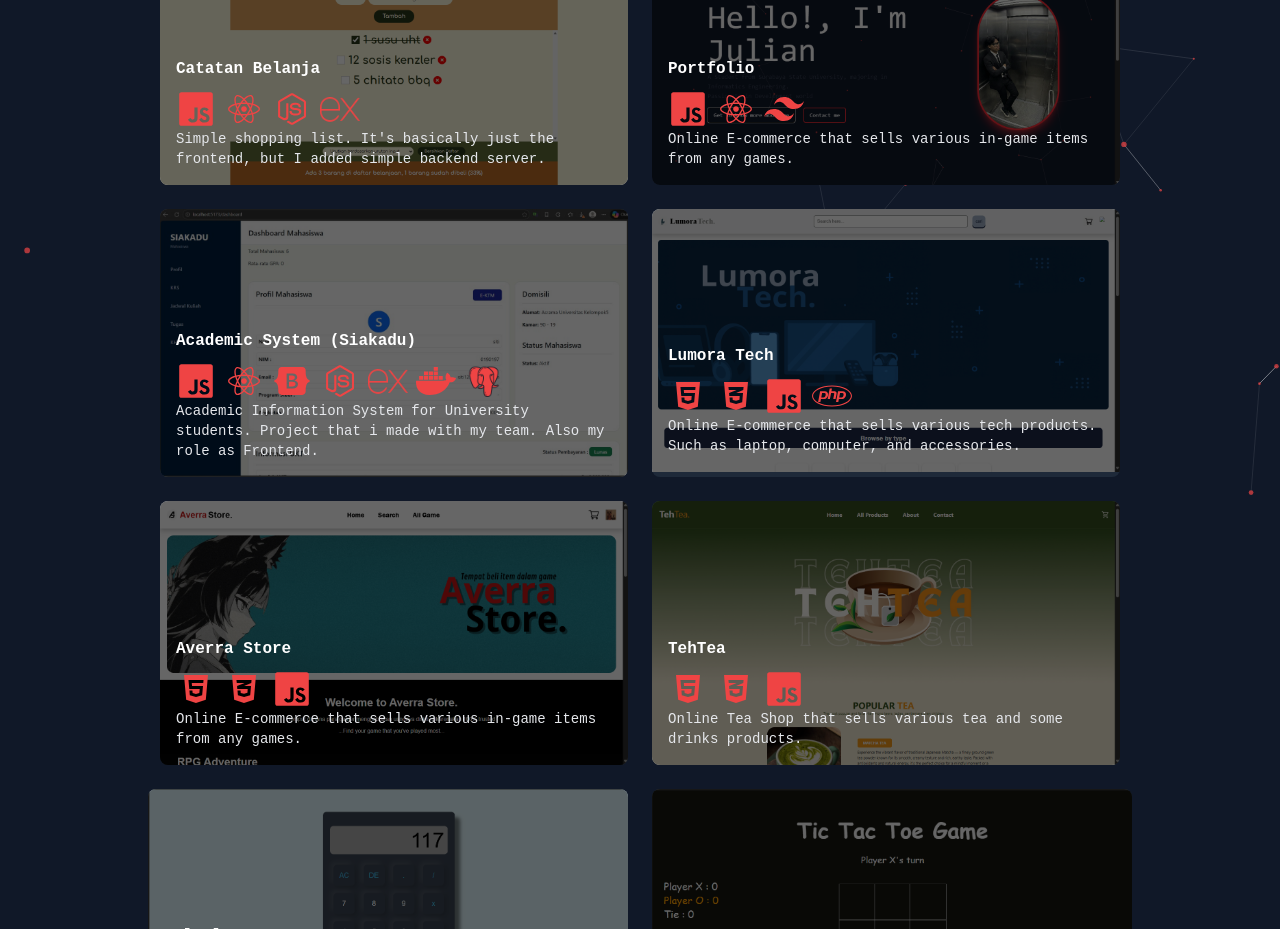
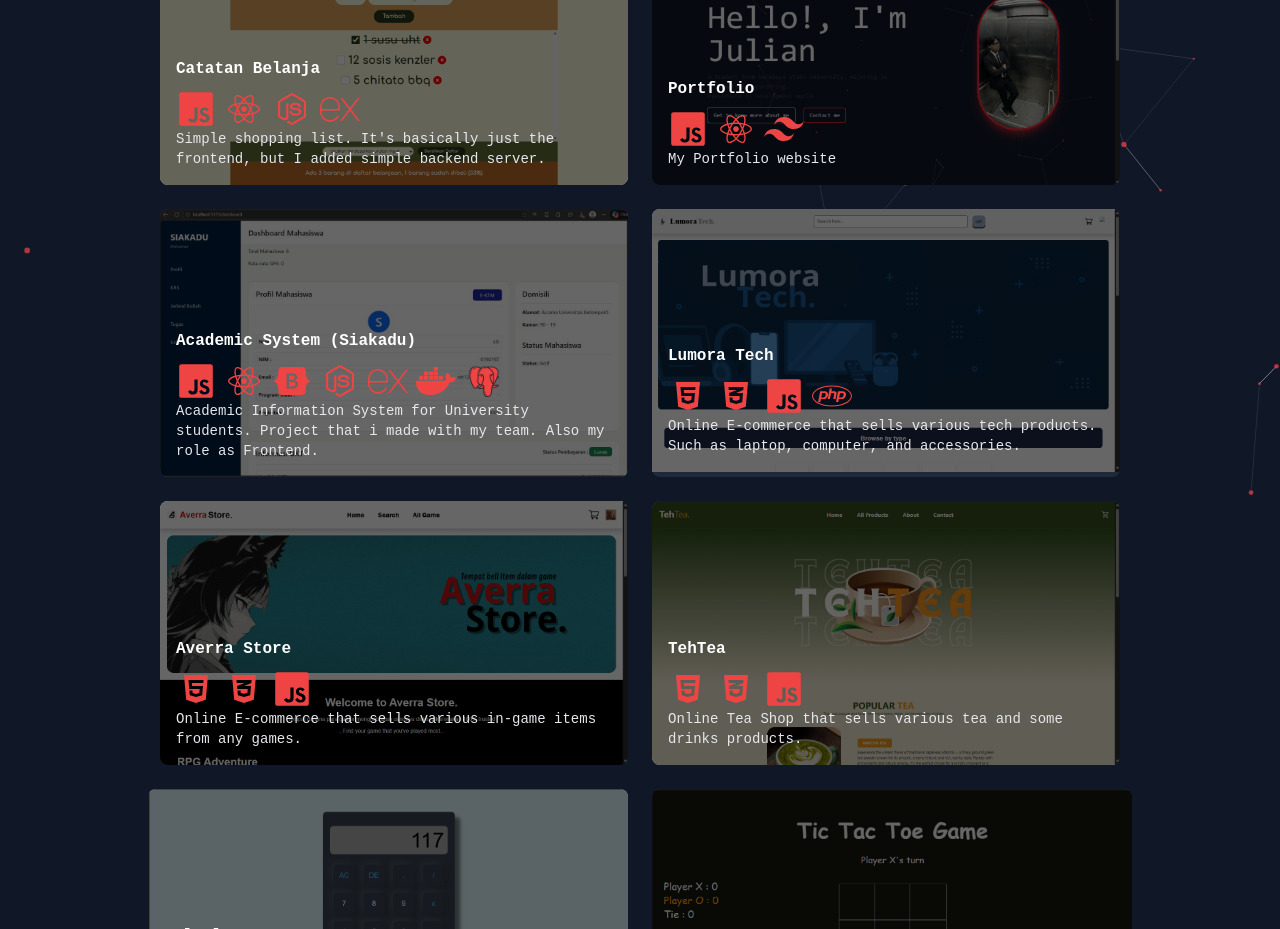
Before and after one commit to Mhmd7uLL/PortFolioReact, a React (Vite) app: page /projects in a window 1280 px wide. Shown: the part 1100-2029 px from the top of the page. Built offline with nearby package versions, Linux system fonts and the light colour scheme.

Commit message:
Update Projects.jsx

```diff
--- a/src/page/Projects/Projects.jsx
+++ b/src/page/Projects/Projects.jsx
@@ -137,8 +137,7 @@ function Projects() {
                       ></img>
                     </div>
                     <p className="text-gray-200 text-sm">
-                      Online E-commerce that sells various in-game items from
-                      any games.
+                      My Portfolio website
                     </p>
                   </div>
                 </a>
```
